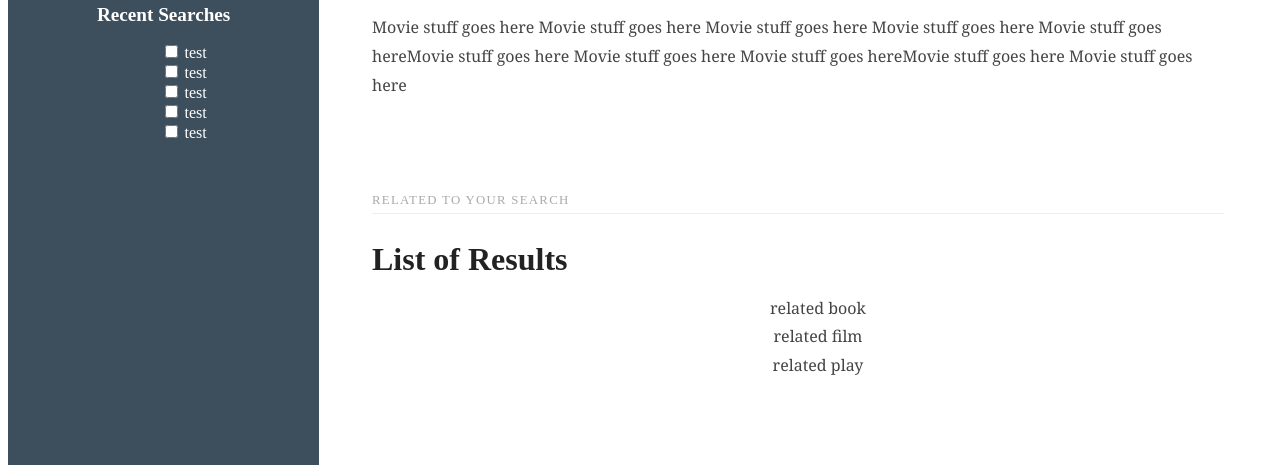
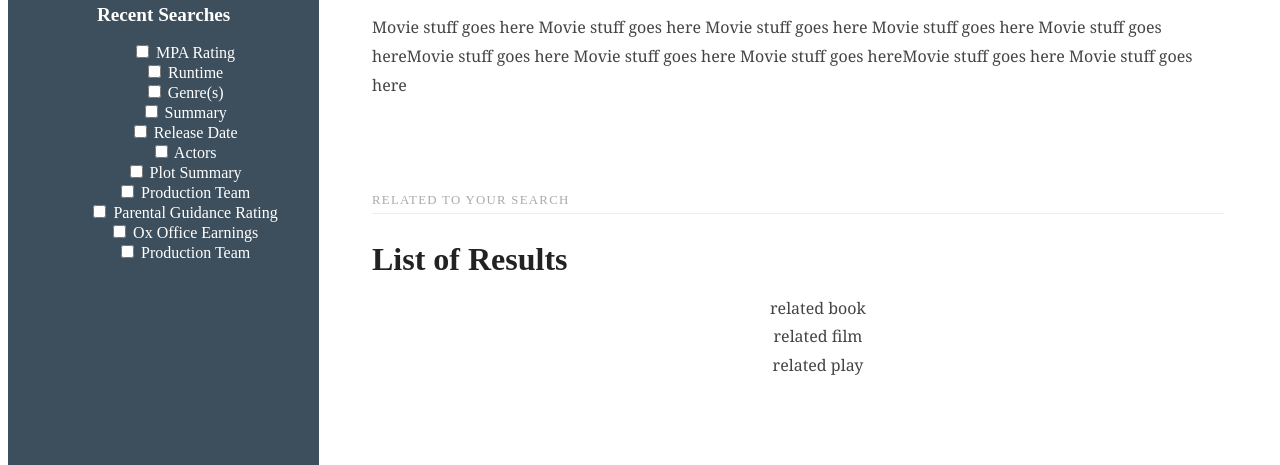
Before and after one commit to ngkent75/moviefinderapp, a plain HTML site: page index.html in a window 1280 px wide. Shown: the part 335-800 px from the top of the page. Drawn offline with Linux system fonts and the light colour scheme; no server answers.

Commit message:
Merged checkboxes

```diff
--- a/index.html
+++ b/index.html
@@ -31,28 +31,52 @@
                     <ul id='historyUL'></ul>
                 </nav>
 
-                <ul>
+                <ul class="checkbox-list">
+                    <div>
                     <li>
-                        <input type="checkbox" id="test1">
-                        <label for="test1">test</label>
+                        <input type="checkbox" id="checkbox0" class="mpararting">
+                        <label for="actors" class="label">MPA Rating</label>
                     </li>
                     <li>
-                        <input type="checkbox" id="test2">
-                        <label for="test2">test</label>
+                        <input type="checkbox" id="checkbox1" class="runtime">
+                        <label for="runtime" class="label">Runtime</label>
                     </li>
                     <li>
-                        <input type="checkbox" id="test3">
-                        <label for="test3">test</label>
+                        <input type="checkbox" id="checkbox2" class="genres">
+                        <label for="genres" class="label">Genre(s)</label>
                     </li>
                     <li>
-                        <input type="checkbox" id="test4">
-                        <label for="test4">test</label>
+                        <input type="checkbox" id="checkbox3" class="summary">
+                        <label for="summary" class="label">Summary</label>
                     </li>
                     <li>
-                        <input type="checkbox" id="test5">
-                        <label for="test5">test</label>
+                        <input type="checkbox" id="checkbox4" class="releasedate">
+                        <label for="releasedate" class="label">Release Date</label>
                     </li>
-
+                    <li>
+                        <input type="checkbox" id="checkbox5" class="actors">
+                        <label for="actors" class="label">Actors</label>
+                    </li>
+                    <li>
+                        <input type="checkbox" id="checkbox6" class="directors">
+                        <label for="directos" class="label">Plot Summary</label>
+                    </li>
+                    <li>
+                        <input type="checkbox" id="checkbox7" class="writers">
+                        <label for="writers" class="label">Production Team</label>
+                    </li>
+                    <li>
+                        <input type="checkbox" id="checkbox8" class="pgr">
+                        <label for="pgr" class="label">Parental Guidance Rating</label>
+                    </li>
+                    <li>
+                        <input type="checkbox" id="checkbox9" class="boe">
+                        <label for="boe" class="label">Ox Office Earnings</label>
+                    </li>
+                    <li>
+                        <input type="checkbox" id="checkbox10" class="production">
+                        <label for="production" class="label">Production Team</label>
+                    </li>
                 </ul>
 
             </div>
```
